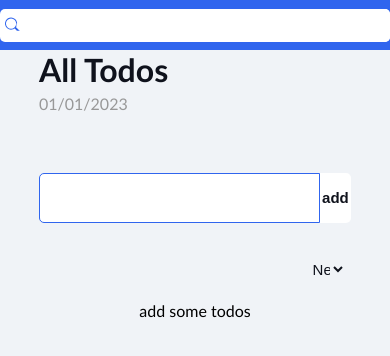
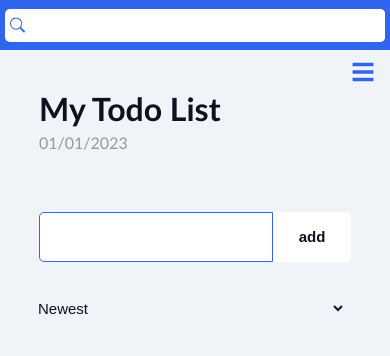
Before and after one commit to maryamsalamatL/todolist-react, a React (Create React App) app: page / in a window 390 px wide. Shown: the top 356 px of the page. Built offline with nearby package versions, Linux system fonts and the light colour scheme.

Commit message:
responsive

```diff
--- a/src/App.css
+++ b/src/App.css
@@ -1,6 +1,7 @@
 .App {
   width: 100vw;
-  height: 100vh;
+  height: max-content;
   display: flex;
   justify-content: center;
+  background-color: rgb(240, 243, 247);
 }
--- a/src/common/FormComponent.js
+++ b/src/common/FormComponent.js
@@ -15,7 +15,7 @@ const FormComponent = ({
   return (
     <form
       className={
-        status === "all" ? styles.form : `${styles.form} ${styles.disabeld}`
+        status === "home" ? styles.form : `${styles.form} ${styles.disabeld}`
       }
       onSubmit={submitHandler}
     >
--- a/src/components/Todo.js
+++ b/src/components/Todo.js
@@ -26,8 +26,6 @@ const Todo = ({ todo, styles, date }) => {
           <span className={styles.text}>{todo.text}</span>
           <span className={styles.date}>
             {new Date(date).toLocaleDateString("en-GB")}
-            {`       `}
-            {new Date(date).toLocaleTimeString("en-GB")}
           </span>
         </div>
         <div className={styles.btnBox}>
--- a/src/components/TodoApp.module.css
+++ b/src/components/TodoApp.module.css
@@ -1,15 +1,16 @@
 .container {
   width: 100%;
-  height: 100%;
+  min-height: 100vh;
+  height: auto;
   display: flex;
   align-items: stretch;
   background-color: rgb(240, 243, 247);
   position: relative;
 }
+
 .body {
   width: 100%;
   height: 100%;
-
   padding: 5% 10%;
 }
 .title {
@@ -22,3 +23,12 @@
 .title span {
   color: rgb(152, 152, 152);
 }
+@media only screen and (max-width: 600px) {
+  .container {
+    display: flex;
+    flex-direction: column;
+  }
+  .body {
+    padding: 15% 10%;
+  }
+}
--- a/src/components/TodoForm.module.css
+++ b/src/components/TodoForm.module.css
@@ -43,3 +43,11 @@
   font-size: 15px;
   font-weight: bold;
 }
+@media only screen and (max-width: 600px) {
+  .input {
+    width: 75%;
+  }
+  .btn {
+    width: 25%;
+  }
+}
--- a/src/components/TodoList.module.css
+++ b/src/components/TodoList.module.css
@@ -58,21 +58,63 @@
 }
 .important {
   color: #db2777;
+
+  animation: Important 0.2s ease;
+  -webkit-animation: Important 0.2s ease;
 }
+
+@media only screen and (max-width: 600px) {
+  .list {
+    height: 100px;
+    display: flex;
+    flex-direction: column;
+    justify-content: center;
+  }
+  .textBox {
+    width: 100%;
+  }
+  .btnBox {
+    width: 100%;
+  }
+}
+
 @keyframes Todo {
   0% {
     background-color: rgb(232, 239, 255);
-    transform: translateY(-5px);
-    -webkit-transform: translateY(-5px);
-    -moz-transform: translateY(-5px);
-    -ms-transform: translateY(-5px);
-    -o-transform: translateY(-5px);
+    transform: skewX(10deg);
+    -webkit-transform: skewX(10deg);
+    -moz-transform: skewX(10deg);
+    -ms-transform: skewX(10deg);
+    -o-transform: skewX(10deg);
   }
   100% {
-    transform: translateY(0px);
-    -webkit-transform: translateY(0px);
-    -moz-transform: translateY(0px);
-    -ms-transform: translateY(0px);
-    -o-transform: translateY(0px);
+    /* transform: skew(0deg);
+    -webkit-transform: skew(0deg);
+    -moz-transform: skew(0deg);
+    -ms-transform: skew(0deg);
+    -o-transform: skew(0deg); */
   }
 }
+@keyframes Important {
+  0% {
+    transform: rotate(5deg);
+    -webkit-transform: rotate(5deg);
+    -moz-transform: rotate(5deg);
+    -ms-transform: rotate(5deg);
+    -o-transform: rotate(5deg);
+  }
+  50% {
+    transform: rotate(-5deg);
+    -webkit-transform: rotate(-5deg);
+    -moz-transform: rotate(-5deg);
+    -ms-transform: rotate(-5deg);
+    -o-transform: rotate(-5deg);
+  }
+  100% {
+    transform: rotate(0deg);
+    -webkit-transform: rotate(0deg);
+    -moz-transform: rotate(0deg);
+    -ms-transform: rotate(0deg);
+    -o-transform: rotate(0deg);
+  }
+}
--- a/src/components/header/Header.module.css
+++ b/src/components/header/Header.module.css
@@ -22,6 +22,7 @@
   -ms-border-radius: 5px;
   -o-border-radius: 5px;
 }
+
 .input {
   width: 100%;
   height: 100%;
@@ -40,3 +41,13 @@
   margin: 0px 5px;
   color: rgb(48, 101, 238);
 }
+@media only screen and (max-width: 600px) {
+  .header {
+    position: fixed;
+    z-index: 3;
+  }
+  .inputBox {
+    width: 100%;
+    margin: 5px;
+  }
+}
--- a/src/components/provider/TodoProvider.js
+++ b/src/components/provider/TodoProvider.js
@@ -11,7 +11,7 @@ const StatusContextDispatcher = React.createContext();
 const TodoProvider = ({ children }) => {
   const [todos, setTodos] = useState([]);
   const [allTodos, setAllTodos] = useState([]);
-  const [status, setStatus] = useState("all");
+  const [status, setStatus] = useState("home");
 
   return (
     <TodoContext.Provider value={todos}>
@@ -101,7 +101,10 @@ export const useTodosActions = () => {
     setTodos(updatedTodos);
   };
   const filterHandler = (status) => {
-    if (status === "all") {
+    if (status === "home") {
+      setTodos(allTodos);
+      return allTodos;
+    } else if (status === "all") {
       setTodos(allTodos);
       return allTodos;
     } else if (status === "important") {
--- a/src/components/sidebar/SideBar.js
+++ b/src/components/sidebar/SideBar.js
@@ -38,12 +38,21 @@ const SideBar = () => {
         <ul className={styles.ul}>
           <li
             className={
+              status === "home" ? `${styles.li} ${styles.selected}` : styles.li
+            }
+            data-value="home"
+            onClick={(e) => setStatus(e.target.dataset.value)}
+          >
+            <span>add todos</span>
+          </li>
+          <li
+            className={
               status === "all" ? `${styles.li} ${styles.selected}` : styles.li
             }
             data-value="all"
             onClick={(e) => setStatus(e.target.dataset.value)}
           >
-            <span>add todos</span>
+            <span>all todos</span>
             {todos.length ? (
               <span className={styles.count}>{todos.length}</span>
             ) : (
--- a/src/components/sidebar/SideBar.module.css
+++ b/src/components/sidebar/SideBar.module.css
@@ -15,17 +15,38 @@
   top: 13px;
   left: 15px;
   font-size: 1.5rem;
-
   color: #fff;
 }
+
 .closeIcon {
   position: absolute;
-  bottom: 15px;
+  top: 15px;
   left: 90%;
   color: rgb(48, 101, 238);
   font-weight: bold;
   font-size: 1.5rem;
 }
+@media only screen and (max-width: 600px) {
+  .container {
+    width: 100%;
+    height: 80%;
+  }
+  .listIcon {
+    color: rgb(48, 101, 238);
+    position: absolute;
+
+    top: 60px;
+    left: 90%;
+  }
+  .closeIcon {
+    transform: rotate(90deg);
+    -webkit-transform: rotate(90deg);
+    -moz-transform: rotate(90deg);
+    -ms-transform: rotate(90deg);
+    -o-transform: rotate(90deg);
+  }
+}
+
 .ul {
   list-style: none;
   width: 100%;
--- a/src/components/sort/Sort.module.css
+++ b/src/components/sort/Sort.module.css
@@ -4,9 +4,8 @@
   margin-bottom: 15px;
   position: relative;
 }
-
 .select {
-  width: 12%;
+  width: 15%;
   height: 100%;
   background-color: inherit;
   color: rgb(15, 18, 28);
@@ -16,6 +15,11 @@
   position: absolute;
   right: 5px;
 }
+@media only screen and (max-width: 600px) {
+  .select {
+    width: 100%;
+  }
+}
 .option {
   color: rgb(30, 32, 42);
   outline: none;
```
